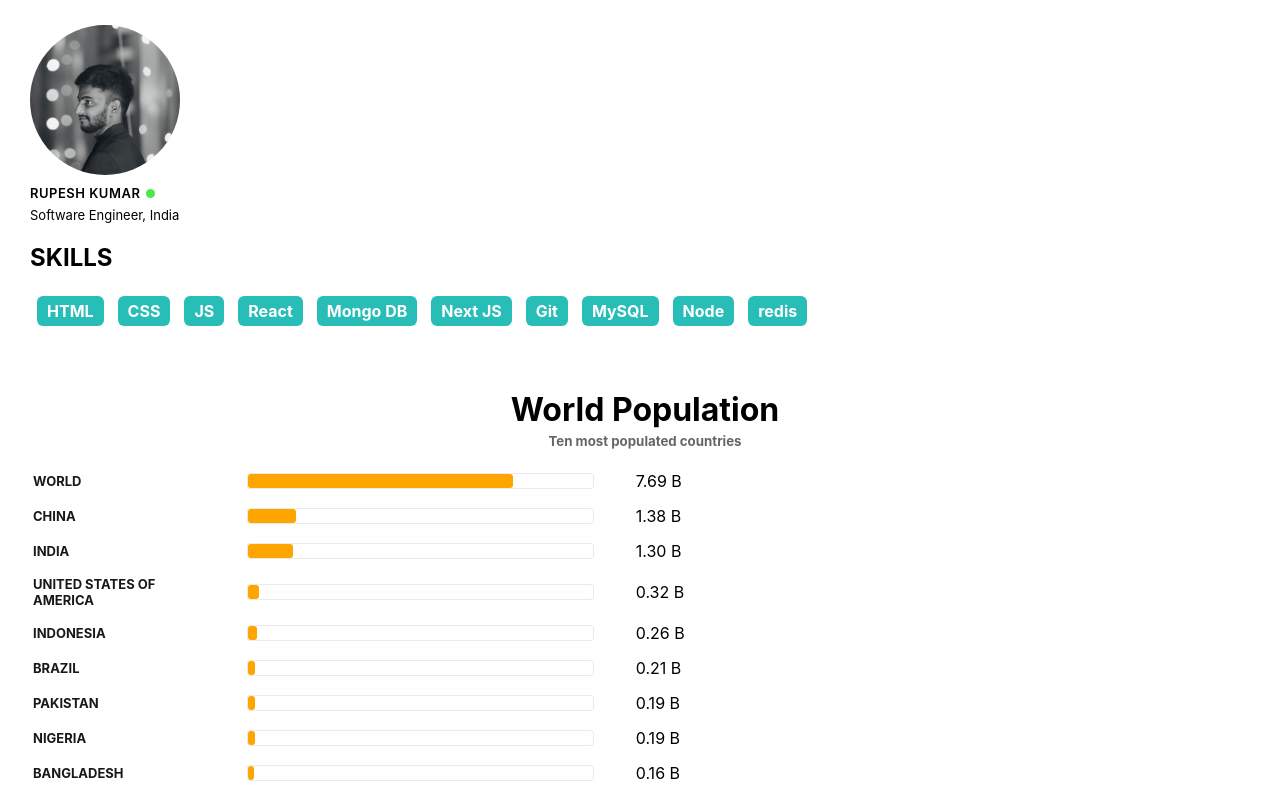
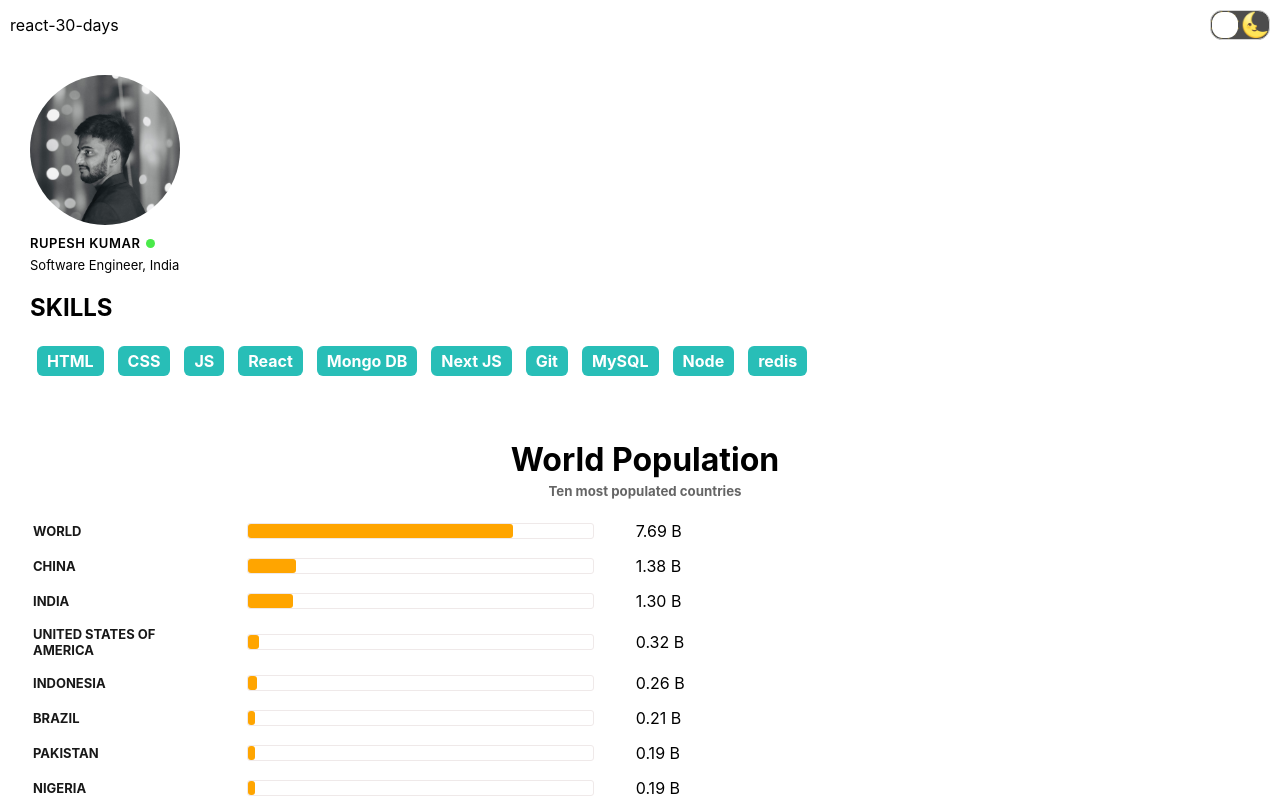
Before and after one commit to Rupesh22/react-30-days, a React (Create React App) app: page / in a window 1280 px wide. Shown: the top 799 px of the page. Built offline with nearby package versions, Linux system fonts and the light colour scheme.

Commit message:
dar-mode added using useContext

```diff
--- a/src/App.js
+++ b/src/App.js
@@ -1,19 +1,27 @@
 import './index.css';
 
+import { useContext } from 'react';
 import { ToastContainer } from 'react-toastify';
 import 'react-toastify/dist/ReactToastify.css';
 
 import Subscribe from './components/Subscribe';
 import UserProfile from './components/UserProfile';
 import Skill from './components/Skill';
+import NavBar from './components/NavBar';
+import { ThemeContext } from "./context/ThemeProvider";
 
 function App() {
+  const [theme] = useContext(ThemeContext);
+  console.log('theme: ' + theme.darkMode);
+  const themeStyle = theme.darkMode ? 'dark-mode' : 'light-mode';
+
   return (
-    <div style={{minHeight:'100vh'}}>
-        <UserProfile />
-        <Skill />
-        <Subscribe />
-        <ToastContainer position="bottom-right" />
+    <div className={`${themeStyle}`}>
+      <NavBar />
+      <UserProfile />
+      <Skill />
+      <Subscribe />
+      <ToastContainer position="bottom-right" />
     </div>
   );
 }
--- /dev/null
+++ b/src/components/NavBar.css
@@ -0,0 +1,53 @@
+.nav-bar{
+    display: flex;
+    flex-direction: row;
+    justify-content: space-between;
+    align-items: center;
+    padding: 10px;
+}
+
+.theme-button {
+    position: relative;
+    display: flex;
+    align-items: center;
+    justify-content: center;
+    height: 30px;
+    width:60px;
+    border: 1px solid lightgray;
+    border-radius: 12px;
+    cursor: pointer;
+    background: #4d4d4d;
+    padding: 0px;
+}
+
+.moon:before {
+    content:"\1F31C";
+    font-size: x-large;
+}
+
+.sun:before {
+    content: "\1F31E";
+    font-size: x-large;
+}
+
+
+.theme-box{
+    height: 26px;
+    width: 26px;
+    border-radius: 11px;
+    position: absolute;
+    top: 1px;
+    background-color: white;
+    left: 1px;
+    z-index: 99;
+}
+
+.theme-box-left{
+    transform: translateX(0x);
+    transition: transform 0.2s cubic-bezier(0.42, 0.0, 1.0, 1.0);
+}
+
+.theme-box-right{
+    transform: translateX(30px);
+    transition: transform 0.2s cubic-bezier(0.42, 0.0, 1.0, 1.0);
+}
--- /dev/null
+++ b/src/components/NavBar.js
@@ -0,0 +1,23 @@
+import { useContext } from "react";
+
+import './NavBar.css'
+
+import { ThemeContext } from "../context/ThemeProvider";
+
+const NavBar = () => {
+    const [theme, setTheme] = useContext(ThemeContext);
+    console.log(theme);
+    return(
+        <nav className="nav-bar">
+            <div>react-30-days</div>
+            <button onClick={()=> setTheme({darkMode: !theme.darkMode})} className={`theme-button`}>
+                <div className='sun'></div>
+                <div className='moon'></div>
+                <div className={`${theme.darkMode ? 'theme-box-right' : 'theme-box-left'} theme-box`}></div>
+            </button>
+        </nav>
+
+    )
+}
+
+export default NavBar;
--- /dev/null
+++ b/src/context/ThemeProvider.js
@@ -0,0 +1,15 @@
+import { createContext, useState } from "react";
+
+export const ThemeContext = createContext();
+
+const ThemeProvider = (props) => {
+    const [theme, setTheme] = useState({darkMode: false});
+
+    return(
+        <ThemeContext.Provider value={[theme, setTheme]}>
+            {props.children}
+        </ThemeContext.Provider>
+    )
+}
+
+export default ThemeProvider;
--- a/src/index.css
+++ b/src/index.css
@@ -11,3 +11,13 @@ code {
   font-family: source-code-pro, Menlo, Monaco, Consolas, 'Courier New',
     monospace;
 }
+
+.dark-mode{
+  background-color: black;
+  color: white;
+}
+
+.light-mode{
+  background-color: white;
+  color: black;
+}
--- a/src/index.js
+++ b/src/index.js
@@ -4,10 +4,14 @@ import './index.css';
 import App from './App';
 import reportWebVitals from './reportWebVitals';
 
+import ThemeProvider from './context/ThemeProvider';
+
 const root = ReactDOM.createRoot(document.getElementById('root'));
 root.render(
   <React.StrictMode>
-    <App />
+    <ThemeProvider>
+      <App />
+    </ThemeProvider>
   </React.StrictMode>
 );
 
```
